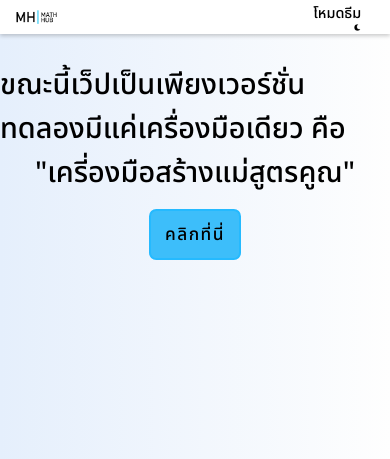
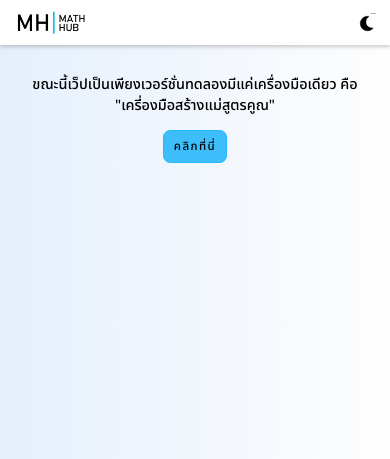
Before and after one commit to Supanat-hub/Math-Hub, a PHP site: page / in a window 390 px wide. Shown: the top 459 px of the page. Run offline with PHP 8.4, Linux system fonts and the light colour scheme.

Commit message:
css index for phone

```diff
--- a/home.html
+++ b/home.html
@@ -16,7 +16,7 @@
     <div class="nav-bar">
         <img src="mathhub-logo1.png" alt="math_hub logo" id="logo">
         <div class="nav-end">
-            <p class="text-cl">โหมดธีม</p>
+            <p class="text-cl text-nav">โหมดธีม</p>
             <img src="/moon-solid.png" alt="moon" class= "icon-theme" id="icon-theme">
             <!-- <button class="darkmode" title="darkmode switch" aria-hidden="true"></button> -->
         </div>
--- a/index.css
+++ b/index.css
@@ -33,7 +33,7 @@ body {
 }
 
 .text-nav {
-    font-size: 1.5rem;
+    font-size: 1rem;
     color: var(--text-cl);
 }
 
@@ -56,7 +56,7 @@ body {
 }
 
 .text-general {
-    border-top: 10re;
+    border-top: 10rem;
     font-size: 2rem;
     color: var(--text-cl);
 }
@@ -135,3 +135,35 @@ body {
 	left:auto;
 	right:4px;
 }
+
+@media screen and (max-width: 481px){
+    .nav-bar img {
+        width: 20%;
+        margin-left: 1rem;
+    }
+    .nav-bar .nav-end img {
+        width: 6%;
+    }
+    .nav-end {
+        margin-right: 1rem;
+    }
+    .text-nav {
+        font-size: 0.1rem;
+    }
+    .text-general {
+        border-top: 10rem;
+        font-size: 1rem;
+    }
+    .button-css-df {
+        margin-top: 1rem;
+        outline: none;
+        border: none;
+        border-radius: 0.5rem;
+        padding: 0.5rem 0.7rem;
+        background-color: #3dbefa;
+        transition-duration: 0.4s;
+        border: 1.5px solid #25baff;
+        font-size: 0.8rem;
+        letter-spacing: 0.1rem;
+    }
+}
```
